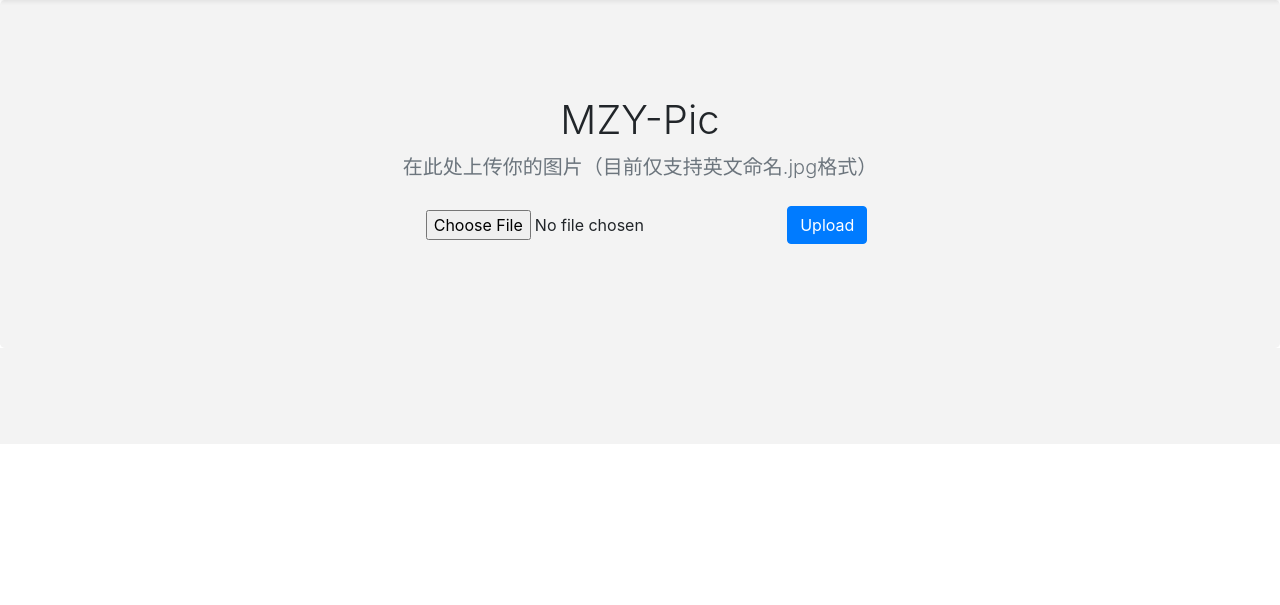
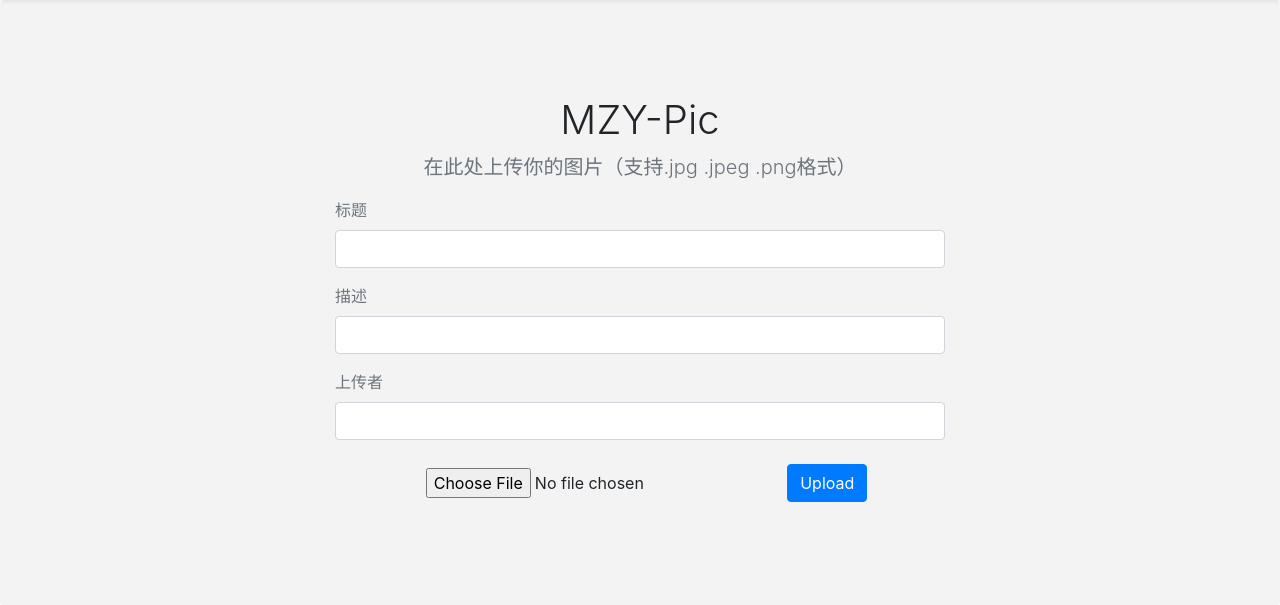
Before and after one commit to Alexair059/MZY-Website, a Flask app: page /MZY-Pic in a window 1280 px wide. Shown: the part 56-661 px from the top of the page. Run offline with Flask 3, Linux system fonts and the light colour scheme; data that the repository does not hold is empty.

Commit message:
upload and delete func added

```diff
--- a/app.py
+++ b/app.py
@@ -17,6 +17,9 @@ from werkzeug.utils import secure_filename # 文件上传功能导入库
 
 from FGSM.FGSM_Test import check # 导入FGSM检测模块
 
+import datetime
+import random # 基于添加随机字符的时间戳为上传图片生成唯一文件名
+
 WIN = sys.platform.startswith('win')
 if WIN:  # 如果是 Windows 系统，使用三个斜线
     prefix = 'sqlite:///'
@@ -24,7 +27,7 @@ else:  # 否则使用四个斜线
     prefix = 'sqlite:////'
 
 UPLOAD_PATH = 'uploads'
-ALLOWED_EXTENSIONS = ('jpg') # 文件上传功能配置
+ALLOWED_EXTENSIONS = ('jpg', 'jpeg', 'png') # 文件上传功能配置
 
 app = Flask(__name__)
 
@@ -57,7 +60,11 @@ class Movie(db.Model):  # 表名将会是 movie
 
 class Pic(db.Model): # 为图站新创建的表
     id = db.Column(db.Integer, primary_key=True)
+    path = db.Column(db.String(10))
     name = db.Column(db.String(20))
+    desc = db.Column(db.String(128))
+    uploader = db.Column(db.String(10))
+
 
 login_manager = LoginManager(app)  # 实例化扩展类
 login_manager.login_view = 'login'
@@ -85,19 +92,27 @@ def pic():
     if request.method == 'POST':
         # check if the post request has the file part
         if 'file' not in request.files:
-            # flash('No file part', 'error')
+            flash('No file part', 'check')
             return redirect(request.url)
         file = request.files['file']
         # If the user does not select a file, the browser submits an
         # empty file without a filename.
         if file.filename == '':
-            # flash('No selected file', 'error')
+            flash('未选择图片', 'check')
             return redirect(request.url)
         if file and allowed_file(file.filename):
             filename = secure_filename(file.filename)
-            file.save(os.path.join(app.root_path, 'static', 'imgs', filename))
-            # flash('Upload success!!!', 'error')
-            pic = Pic(name=filename.rsplit('.', 1)[0])
+            suffix = filename.rsplit('.', 1)[1]
+            now = datetime.datetime.now()
+            timestamp = now.strftime("%Y%m%d_%H%M%S")
+            random_str = ''.join(random.choices('abcdefghijklmnopqrstuvwxyz', k=4))
+            picname = timestamp + '_' + random_str + '.' + suffix
+            file.save(os.path.join(app.root_path, 'static', 'imgs', picname))
+            flash('上传成功', 'check')
+            pictitle = request.form.get('pictitle')  # 传入表单对应输入字段的 name 值
+            picdes = request.form.get('picdes')
+            picuploader = request.form.get('picloader')
+            pic = Pic(path=picname, name=pictitle, desc=picdes, uploader=picuploader)
             db.session.add(pic)
             db.session.commit()
             return redirect(url_for('pic'))
@@ -107,8 +122,7 @@ def pic():
 @app.route('/MZY-Pic/delete/<int:pic_id>', methods=['POST'])
 def delpic(pic_id):
     pic = Pic.query.get_or_404(pic_id)
-    fullname = pic.name + '.jpg'
-    os.remove(os.path.join(app.root_path, 'static', 'imgs', fullname))
+    os.remove(os.path.join(app.root_path, 'static', 'imgs', pic.path))
     db.session.delete(pic)
     db.session.commit()
     return redirect(url_for('pic'))
@@ -283,9 +297,18 @@ def forge():
         {'title': 'The Pork of Music', 'year': '2012'},
     ]
     pics = [
-        {'name': 'Snow'},
-        {'name': 'Bridge'},
-        {'name': 'Night'}
+        {'path': 'Snow.jpg',
+         'name': '雪',
+         'desc': 'Bing壁纸收藏1，一直想去这样的地方看看',
+         'uploader': 'r0setta'},
+        {'path': 'Bridge.jpg',
+         'name': '桥',
+         'desc': 'Bing壁纸收藏2，很喜欢这个角度',
+         'uploader': 'r0setta'},
+        {'path': 'Night.jpg',
+         'name': '夜晚',
+         'desc': 'Bing壁纸收藏3，在这里逛逛一定很棒',
+         'uploader': 'r0setta'}
     ]
 
     user = User(name=name)
@@ -295,7 +318,7 @@ def forge():
         db.session.add(movie)
 
     for p in pics:
-        pic = Pic(name=p['name'])
+        pic = Pic(path=p['path'], name=p['name'], desc=p['desc'], uploader=p['uploader'])
         db.session.add(pic)
 
     db.session.commit()
--- a/templates/pic.html
+++ b/templates/pic.html
@@ -57,9 +57,30 @@
   <main role="main">
     <section class="jumbotron text-center">
       <div class="container">
+        {% for message in get_flashed_messages(category_filter=["check"]) %}
+        <!-- 只显示Pic_check的flash -->
+        <div class="alert alert-secondary alert-dismissible fade show" role="alert">
+          <strong>{{message}}</strong>
+          <button type="button" class="close" data-dismiss="alert" aria-label="Close">
+            <span aria-hidden="true">&times;</span>
+          </button>
+        </div>
+        {% endfor %}
         <h1>MZY-Pic</h1>
-        <p class="lead text-muted">在此处上传你的图片（目前仅支持英文命名.jpg格式）</p>
+        <p class="lead text-muted">在此处上传你的图片（支持.jpg .jpeg .png格式）</p>
         <form method=post enctype=multipart/form-data>
+          <div class="form-group">
+            <div class="text-muted text-left"><label for="title">标题</label></div>
+            <input type="text" class="form-control" id="title" name="pictitle" autocomplete="off" required>
+          </div>
+          <div class="form-group">
+            <div class="text-muted text-left"><label for="description">描述</label></div>
+            <input type="text" class="form-control" id="description" name="picdes" autocomplete="off" required>
+          </div>
+          <div class="form-group">
+            <div class="text-muted text-left"><label for="upload">上传者</label></div>
+            <input type="text" class="form-control" id="upload" name="picloader" autocomplete="off" required>
+          </div>
           <input class="btn" type=file name=file>
           <input class="btn btn-primary my-2" type=submit value=Upload>
         </form>
@@ -72,21 +93,20 @@
           {% for pic in pics %}
           <div class="col-md-4 px-4 d-flex align-items-stretch">
             <div class="card mb-4 shadow-sm">
-              <img src="{{ url_for('static', filename='imgs/'+pic.name+'.jpg') }}" class="card-img-top" alt="">
-
+              <img src="{{ url_for('static', filename='imgs/'+pic.path) }}" class="card-img-top" alt="">
               <div class="card-body d-flex flex-column">
                 <h5 class="card-title mt-0">{{pic.name}}</h5>
-                <p class="card-text mt-0">这是正在建设中的图片介绍区 @A@...前端好麻烦好麻烦</p>
+                <p class="card-text mt-0">{{pic.desc}}</p>
                 <div class="d-flex flex-fill align-items-end justify-content-between">
-                  <!-- <form class="display: inline;" method="post" action="{{url_for('delpic', pic_id=pic.id)}}">
+                  <form class="display: inline;" method="post" action="{{url_for('delpic', pic_id=pic.id)}}">
                     <input class="btn btn-sm btn-outline-secondary" type="submit" name="delete" value="Delete"
-                      onclick="return confirm('Are you sure?')">
-                  </form> -->
-                  <form class="display: inline;" method="get" action="#">
+                      onclick="return confirm('确定删除该图片？')">
+                  </form>
+                  <!-- <form class="display: inline;" method="get" action="#">
                     <input class="btn btn-sm btn-outline-secondary" type="submit" name="delete" value="Delete"
                       onclick="return confirm('删除功能修复中，一切的一切起源于一个小小的函数...')">
-                  </form>
-                  <small class="text-muted">未知上传者</small>
+                  </form> -->
+                  <small class="text-muted">{{pic.uploader}}</small>
                 </div>
               </div>
             </div>
```
